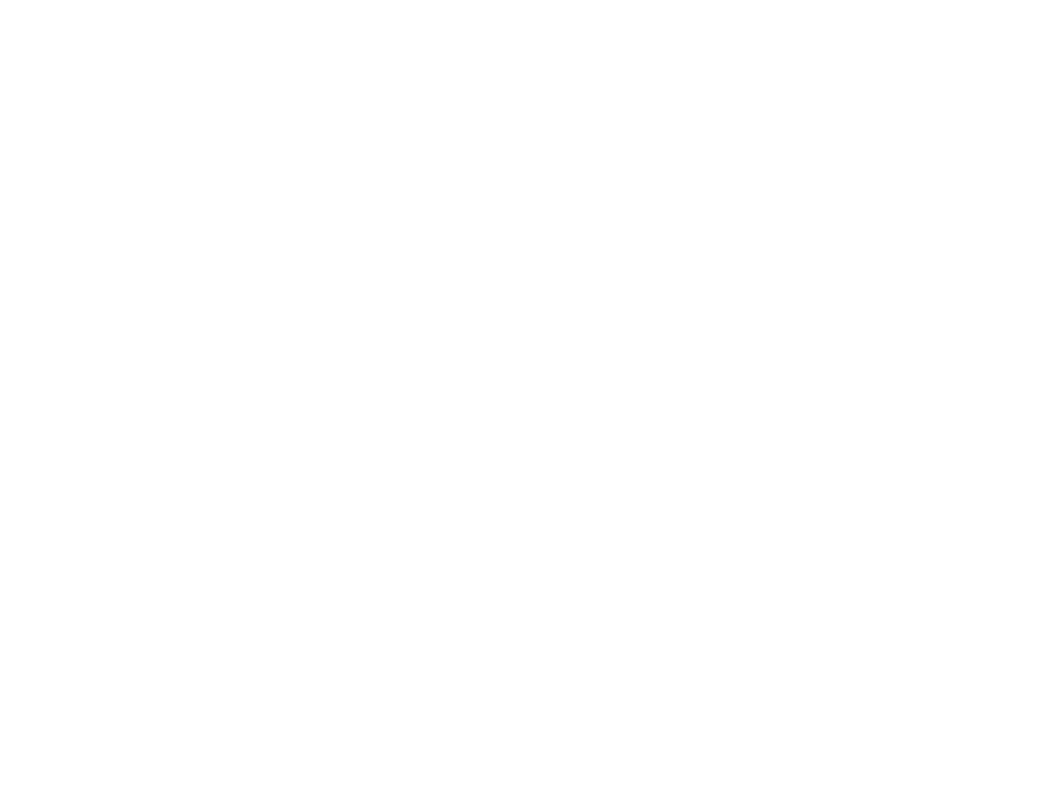
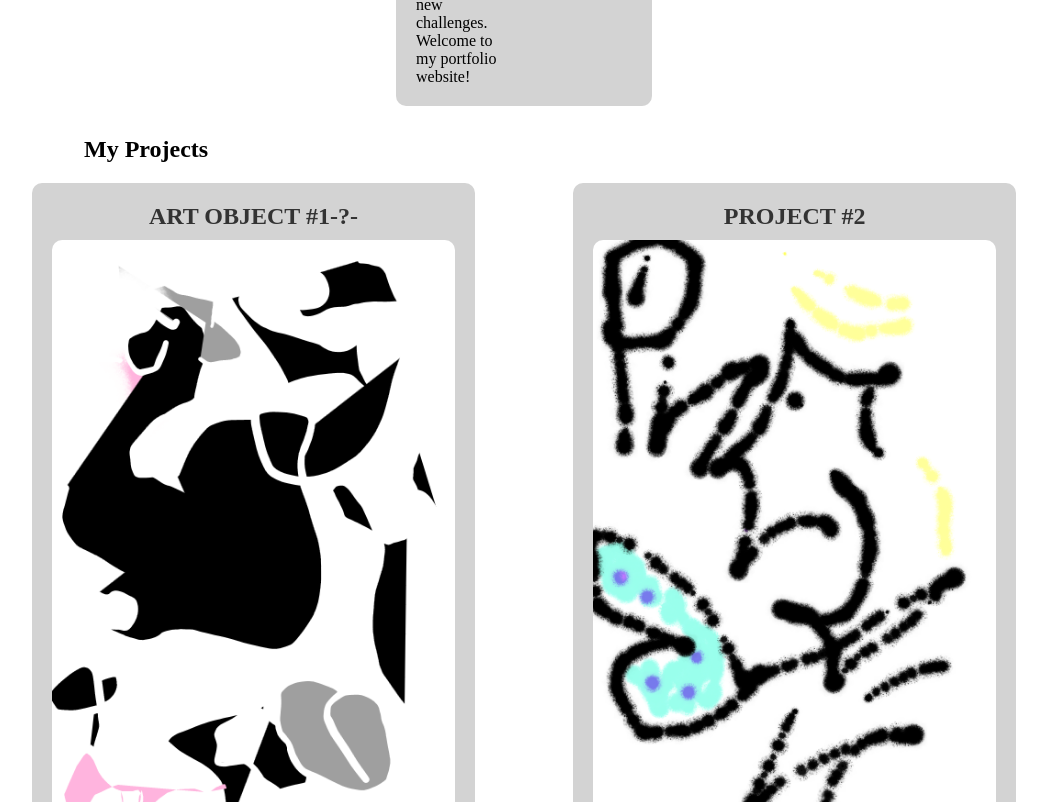
Before and after one commit to dontdoithere/MyWebsite, a React (Vite) app: page / in a window 1280 px wide. Shown: the part 798-1600 px from the top of the page, without its empty margins (116-1163 px from the left). Before the commit the page ends 800 px from the top, so only its background shows below. Built offline with nearby package versions, Linux system fonts and the light colour scheme.

Commit message:
Develodep css code for containers and added 2 pictures

```diff
--- a/src/App.tsx
+++ b/src/App.tsx
@@ -23,15 +23,17 @@ const App: React.FC = () => {
         <p>Hello, I am Simon a passionate developer with experience in various programming languages and frameworks. I am always eager to learn new technologies and take on new challenges. Welcome to my portfolio website!</p>
     </section>}
     {
-      <section id="projects">/
-      <h2>My Projects</h2>
-      <div>
-          <article>
-              <h3>Project #1</h3>
+      <section id="projects">
+      <h2 id="h-projects">My Projects</h2>
+      <div className="projects-container">
+        <article className="project-box">
+          <h3>Art object #1-?-</h3>
+          <img src="./pictures/first.png" alt="Project 1 Image" />
           <p>Description of Project #1 goes here. You can mention the details, technologies used, and any other relevant information.</p>
         </article>
-          <article >
+        <article className="project-box">
           <h3>Project #2</h3>
+          <img src="./pictures/second-picture.png" alt="Project 2 Image" />
           <p>Description of Project #2 goes here. You can mention the details, technologies used, and any other relevant information.</p>
         </article>
       </div>
--- a/src/index.css
+++ b/src/index.css
@@ -46,6 +46,7 @@
   #header-name {
     position: relative;
     margin: 0;
+    margin-left: 1080px;
     text-align: center;
     padding-top: 260px; /* Add padding-top to position the name correctly */
   }
@@ -56,10 +57,46 @@
     background-color: lightgrey;
     border-radius: 10px;
     padding: 20px;
-    max-width: 50%;
+    padding-right: 150px;
+    max-width: 20%;
   }
 
-  body {
-    margin: 0;
-    padding: 0;
+  #h-projects{
+    padding-left: 200px ;
   }
+
+
+  .projects-container {
+    display: flex;
+    justify-content: space-between;
+    flex-wrap: wrap;
+    margin: 0 auto;
+    max-width: 80%; /* Adjust the max-width to control the container width */
+    padding: 20px;
+  }
+
+  .project-box {
+    background-color: lightgrey;
+    border-radius: 10px;
+    padding: 20px;
+    width: 45%; /* Adjust the width to control the project box size */
+    justify-content: center;
+    align-items: center;
+  }
+
+  .project-box h3 {
+    margin-bottom: 50px;
+    margin-bottom: 10px;
+    font-size: 24px;
+    color: #333;
+    text-align: center;
+    text-transform: uppercase;
+  }
+
+  .project-box img {
+    display: block;
+    margin: 0 auto 20px;
+    max-width: 100%;
+    height: auto;
+    border-radius: 10px;
+  }
```
Also changed, not shown: public/pictures/first.png (added), public/pictures/second-picture.png (added). Lines whose indentation alone changed are shown as unchanged.
